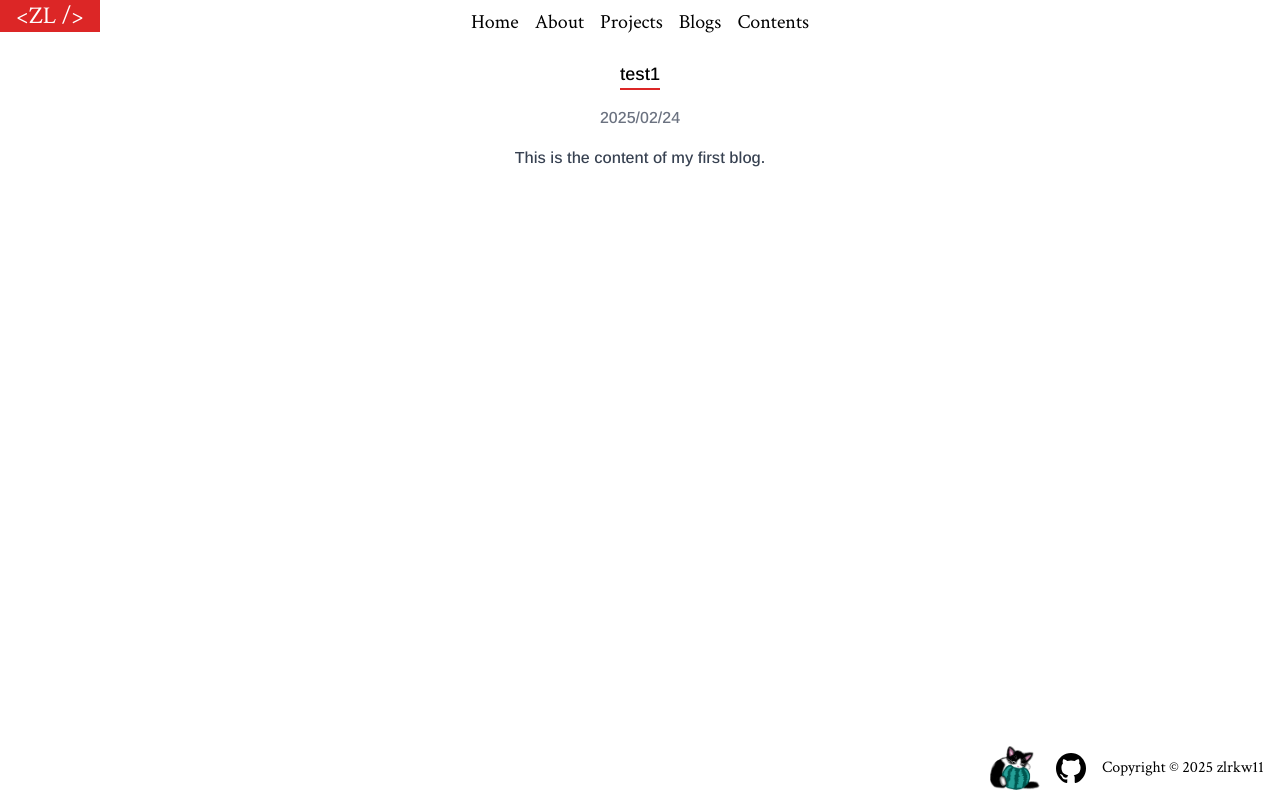
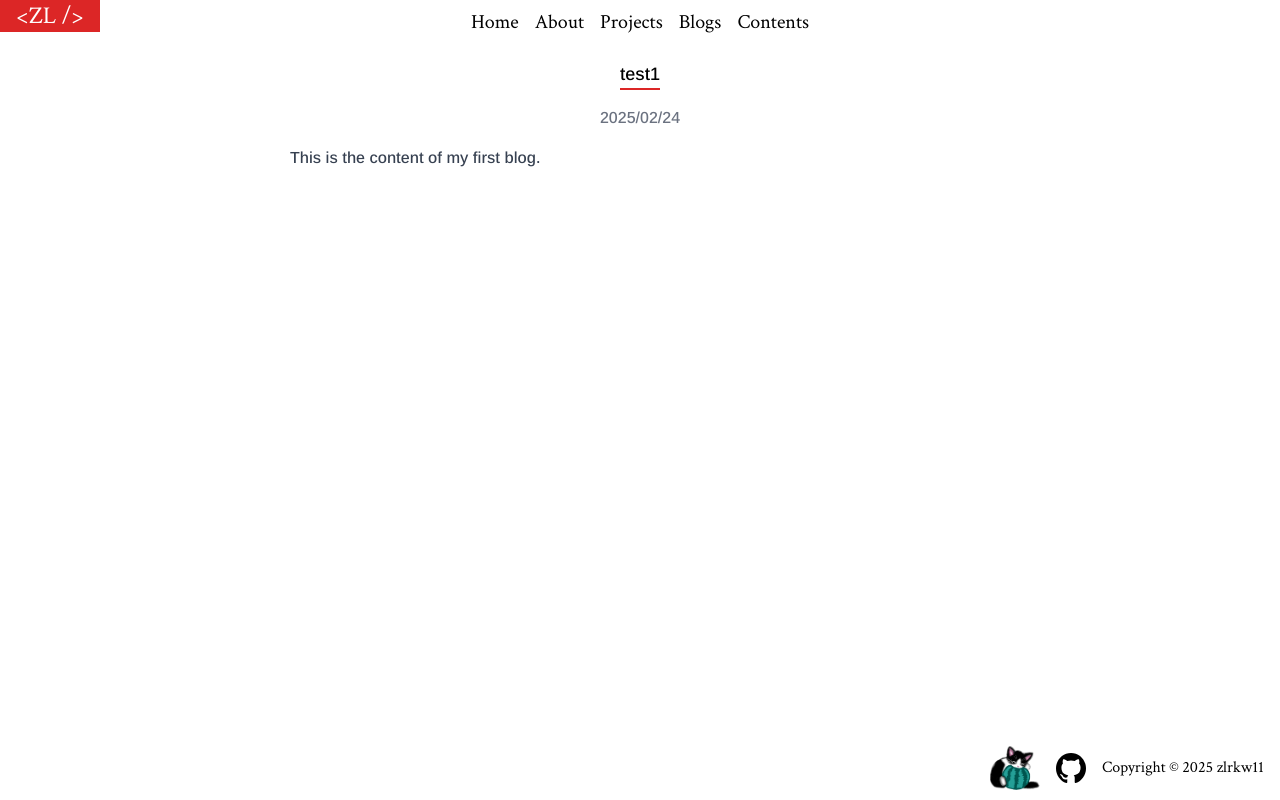
Before and after one commit to zlrkw11/zl-v2, a Next.js app: page /blogs/blog_1 in a window 1280 px wide. Built offline with nearby package versions, Linux system fonts and the light colour scheme.

Commit message:
width for blog texts

```diff
--- a/app/blogs/[slug]/page.tsx
+++ b/app/blogs/[slug]/page.tsx
@@ -28,7 +28,10 @@ const Blog = async ({ params }: BlogProps) => {
         {blog.title}
       </h1>
       <p className="text-gray-500">{blog.date}</p>
-      <p dangerouslySetInnerHTML={{ __html: blog.text }}></p>
+      <p
+        className="md:min-w-[700px] w-[420px]"
+        dangerouslySetInnerHTML={{ __html: blog.text }}
+      ></p>
     </div>
   );
 };
```
